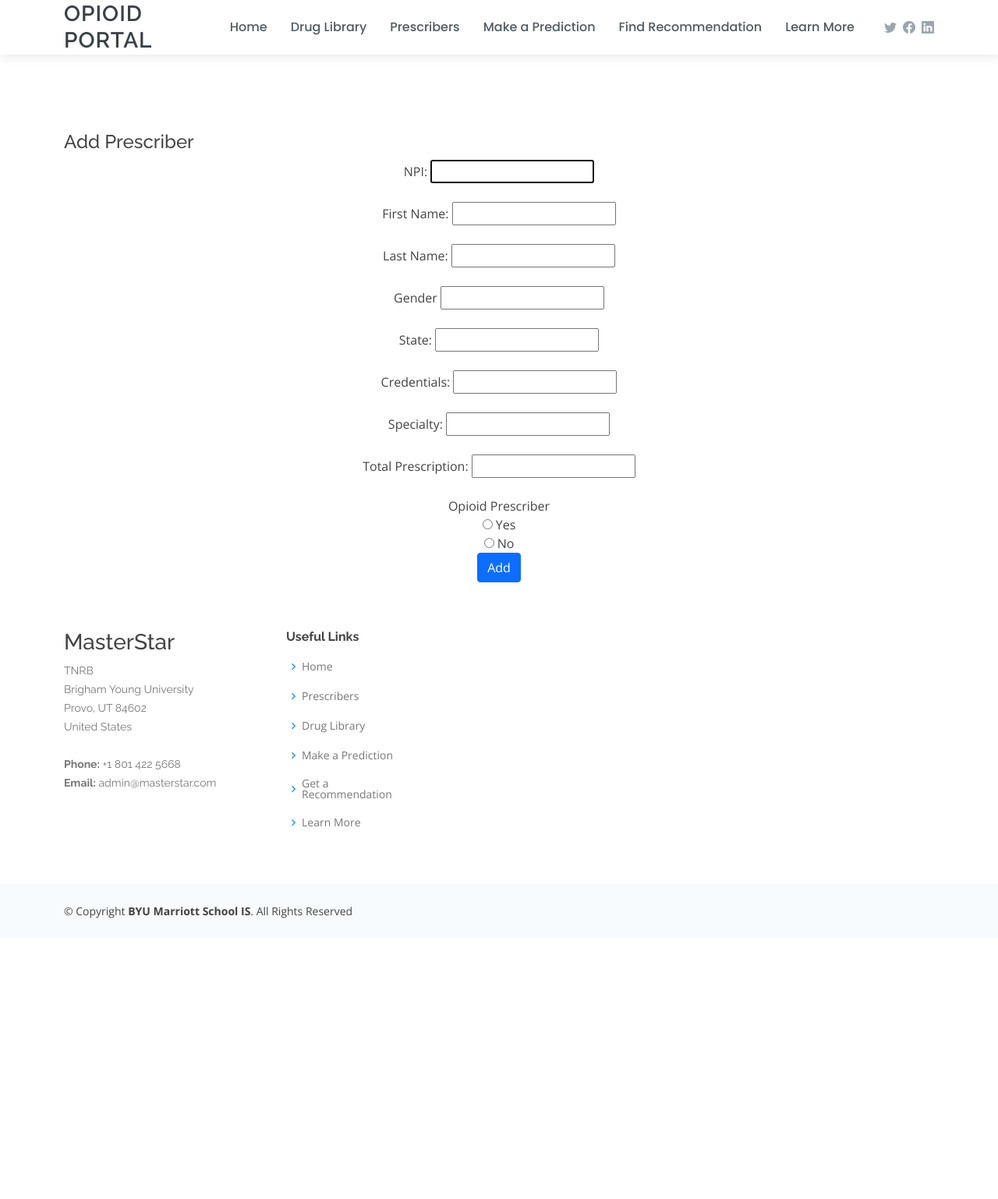
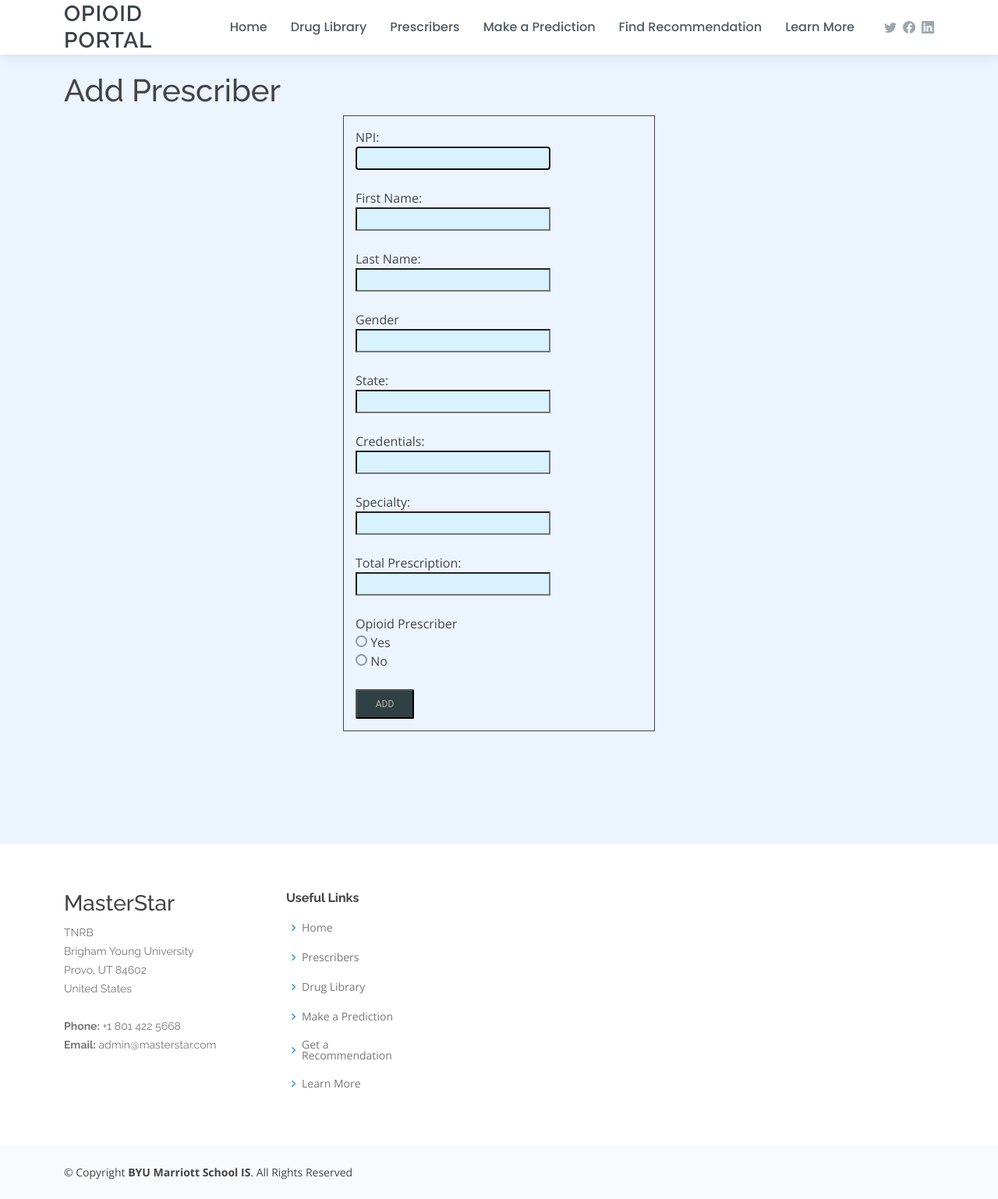
Before and after one commit to RexforNext22/INTEXOpiod, a Django app: page /addPrescriber/ in a window 1280 px wide. Shown: the whole page at 78% size. Before the commit the page ends 1178 px from the top, so only its background shows below. Run offline with Django 3.2, Linux system fonts and the light colour scheme; some libraries are stand-ins or nearby versions.

Commit message:
jacob more css

```diff
--- a/templates/homepages/addPrescriber.html
+++ b/templates/homepages/addPrescriber.html
@@ -1,50 +1,150 @@
 <!--This is the html form to add a prescriber to the database-->
 {% extends 'base.html' %} {% load static %} {% block content %}
-<br /><br /><br /><br><br>
-<div class="container" style="margin: auto; align: center" ><br><br>
-    <h4>Add Prescriber</h4>
-    <form name='form' method='POST' style="margin: auto; text-align: center" action="{% url 'additionprescriber' %}">{% csrf_token %}
+<style>
+    :root {
+      /* Regent Gray */
+      --main-text: #869ba7;
 
-        <label for="NPI">NPI:</label>
-        <input type="text" id="NPI" name="NPI" autofocus>
+      /* Limed Spruce */
+      --main-heading: #304145;
+
+      /* Cutty Sark */
+      --light-main-heading: #5a7277;
+
+      /* White */
+      --background: white;
+
+      /* Nobel */
+      --selected-background: #b6afb0;
+
+      /* Heather */
+      --form-background: #B5C5CD;
+    }
+
+    .button {
+      background-color: var(--main-heading);
+      border-radius: 2px;
+      color: var(--selected-background);
+      display: inline-block;
+      font-family: "Roboto", sans-serif;
+      font-size: 12px;
+      padding: 8px 10px;
+      text-align: center;
+      text-transform: uppercase;
+      transition: all 0.2s cubic-bezier(0.4, 0, 0.2, 1);
+      user-select: none;
+      grid-column: 1 / span 2;
+      justify-self: center;
+      }
+
+  .buttonMargin {
+      margin: 0 0 1em;
+      }
+
+  .button:hover {
+      background-color: var(--light-main-heading);
+      box-shadow: 0 4px 12px 0 rgba(0, 0, 0, 0.3);
+      text-decoration: none;
+      cursor: pointer;
+      }
+
+  .button:active,
+  .button:focus {
+      background-color: var(--selected-background);
+      box-shadow: 0 0 0 2px var(--main-color-dark) inset;
+      color: var(--background);
+      cursor: pointer;
+      }
+
+      input[type="radio"]::after {
+        content: "";
+        display: block;
+        height: 7px;
+        width: 7px;
+        background-color: var(--main-heading);
+        position: absolute;
+        top: 1.5px;
+        left: 2px;
+        border-radius: 50%;
+        transform: scale(0);
+        transition: transform 300ms ease;
+      }
+
+      input[type="radio"]:hover,
+  input[type="radio"]:focus {
+    border-color: var(--main-text);
+    box-shadow: 0px 0px 4px var(--main-text);
+  }
+
+  input[type="radio"]:checked:after {
+    transform: scale(1);
+  }
+
+  input[type="text"]{
+    background-color: #D8F2FF;
+  }
+  </style>
+  <div style="background-color: #ECF5FF;">
+    <br /><br /><br />
+    <div class="container" style="align: center;">
+      <h1 style="padding-top: 20px">Add Prescriber</h1>
+    <form name='form' method='POST' style="border: 1px solid; width: 400px; margin: auto; padding-left:15px; padding-top:15px; padding-bottom: 15px;" action="{% url 'additionprescriber' %}">{% csrf_token %}
+
+        <label style="width: 250px" for="NPI">NPI:</label>
+        <input style="width: 250px" type="text" id="NPI" name="NPI" autofocus>
         <br><br>
 
-        <label for="first_name">First Name:</label>
-        <input type="text" id="first_name" name="first_name" >
+        <label style="width: 250px" for="first_name">First Name:</label>
+        <input style="width: 250px" type="text" id="first_name" name="first_name" >
         <br><br>
 
-        <label for="last_name">Last Name:</label>
-        <input type="text" id="last_name" name="last_name">
+        <label style="width: 250px" for="last_name">Last Name:</label>
+        <input style="width: 250px" type="text" id="last_name" name="last_name">
         <br><br>
 
-        <label for="gender">Gender</label>
-        <input type="text" id="gender" name="gender">
+        <label style="width: 250px" for="gender">Gender</label>
+        <input style="width: 250px" type="text" id="gender" name="gender">
         <br><br>
 
-        <label for="state">State:</label>
-        <input type="text" id="state" name="state">
+        <label style="width: 250px" for="state">State:</label>
+        <input style="width: 250px" type="text" id="state" name="state">
         <br><br>
 
-        <label for="credentials">Credentials:</label>
-        <input type="text" id="credentials" name="credentials">
+        <label style="width: 250px" for="credentials">Credentials:</label>
+        <input style="width: 250px" type="text" id="credentials" name="credentials">
         <br><br>
 
-        <label for="specialty">Specialty:</label>
-        <input type="text" id="specialty" name="specialty">
+        <label style="width: 250px" for="specialty">Specialty:</label>
+        <input style="width: 250px" type="text" id="specialty" name="specialty">
         <br><br>
 
-        <label for="totalprescriptions">Total Prescription:</label>
-        <input type="text" id="totalprescriptions" name="totalprescriptions">
+        <label style="width: 250px" for="totalprescriptions">Total Prescription:</label>
+        <input style="width: 250px" type="text" id="totalprescriptions" name="totalprescriptions">
         <br><br>
 
-        <label for="sOpioid">Opioid Prescriber</label><br>
-            <input type="radio" id="sOpioid" name="sOpioid" value="yes">
+        <label style="width: 250px" for="sOpioid">Opioid Prescriber</label><br>
+            <input style="appearance: none;
+            cursor: pointer;
+            width: 15px;
+            height: 15px;
+            border: 2px solid var(--main-text);
+            border-radius: 50%;
+            position: relative;
+            outline: none;" type="radio" id="sOpioid" name="sOpioid" value="yes">
             <label for="opioid_yes">Yes</label><br>
-            <input type="radio" id="sOpioid" name="sOpioid" value="no">
-            <label for="sOpioid">No</label><br>
+            <input style="appearance: none;
+            cursor: pointer;
+            width: 15px;
+            height: 15px;
+            border: 2px solid var(--main-text);
+            border-radius: 50%;
+            position: relative;
+            outline: none;" type="radio" id="sOpioid" name="sOpioid" value="no">
+            <label for="sOpioid">No</label><br><br>
 
-        <button class="btn btn-primary" type="submit">Add</button>
+        <button class="button" style="width: 75px" type="submit">Add</button>
     </form>
-
+    <br><br><br><br><br><br>
+</div>
 </div>
 {% endblock %}
```
Also changed, not shown: templates/homepages/showPrescribers.html (+9 -9 lines), templates/homepages/showRecommender.html (+41 -17 lines), templates/homepages/viewRecommendation.html (+4 -3 lines).
